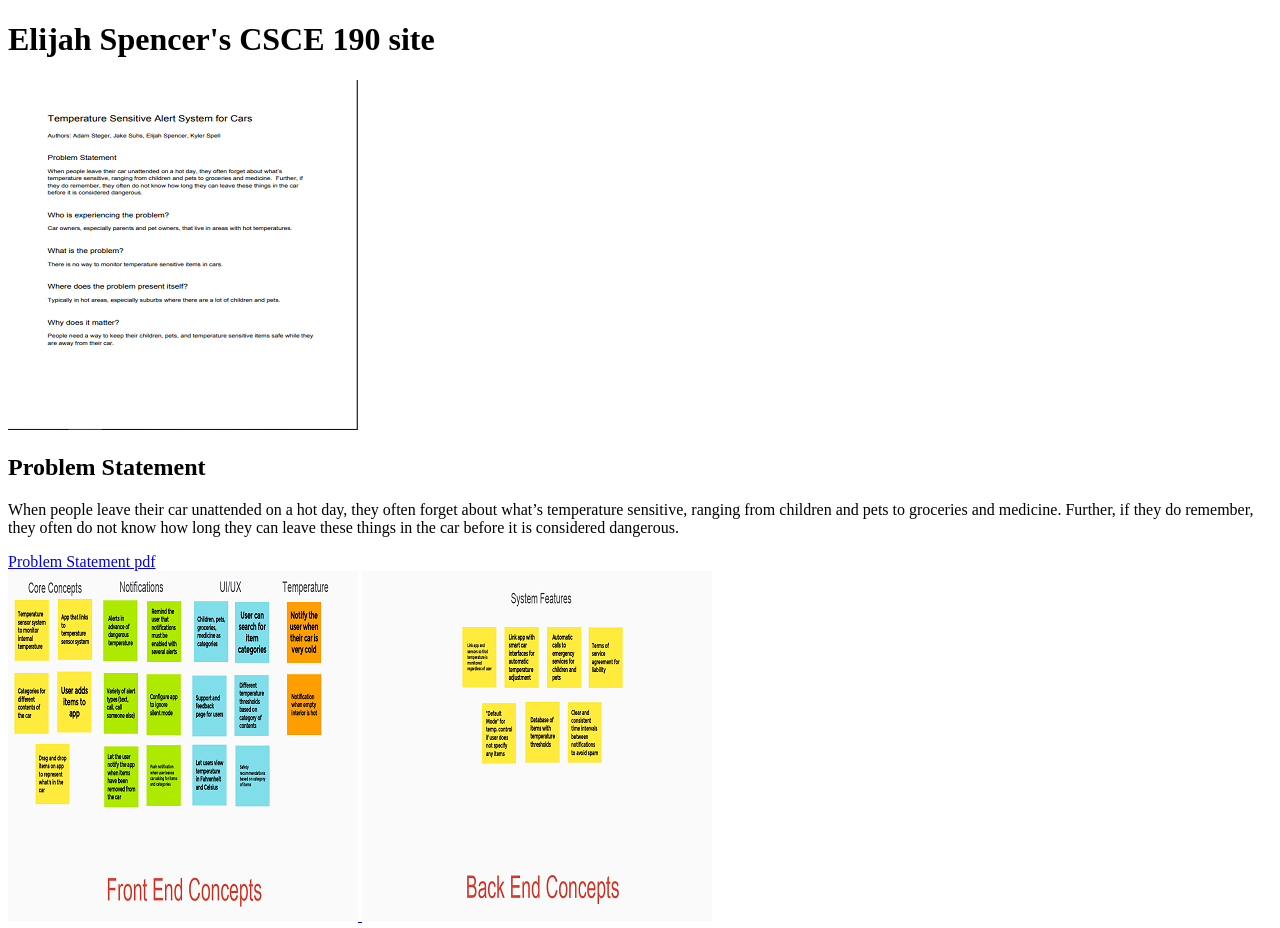
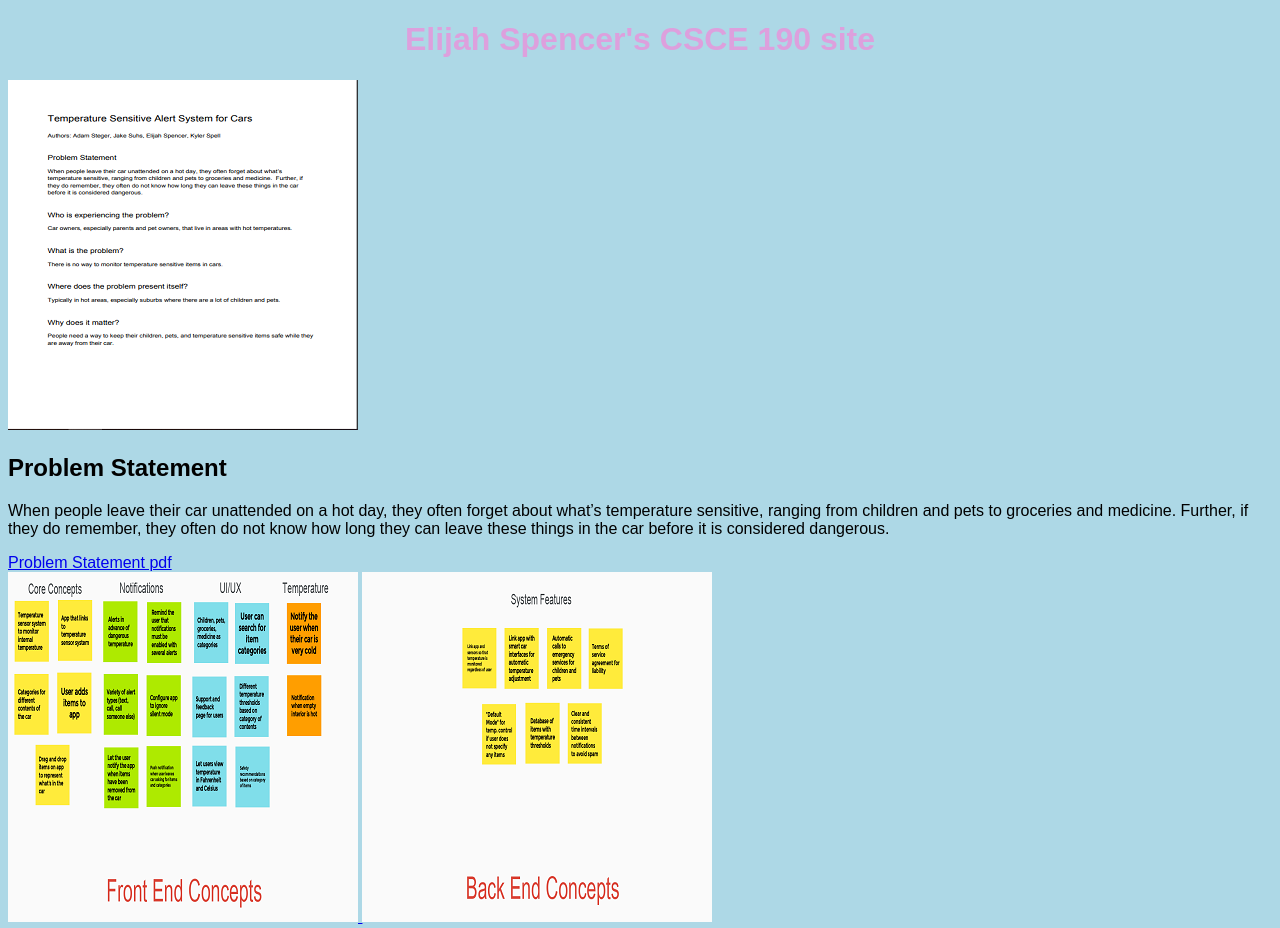
Before and after one commit to Spengit/Spengit.github.io, a plain HTML site: page index.html in a window 1280 px wide. Shown: the top 928 px of the page. Drawn offline with Linux system fonts and the light colour scheme.

Commit message:
Add files via upload

```diff
--- a/index.html
+++ b/index.html
@@ -2,6 +2,7 @@
 <html>
     <head>
         <title>CSCE 190: Elijah Spencer</title>
+        <link rel="stylesheet" href="styles.css">
     </head>
     <body>
         <h1>
--- /dev/null
+++ b/styles.css
@@ -0,0 +1,8 @@
+body{
+    background: lightblue;
+    font-family:Arial, Helvetica, sans-serif
+}
+h1 {
+    color: plum;
+    text-align:center;
+}
```
